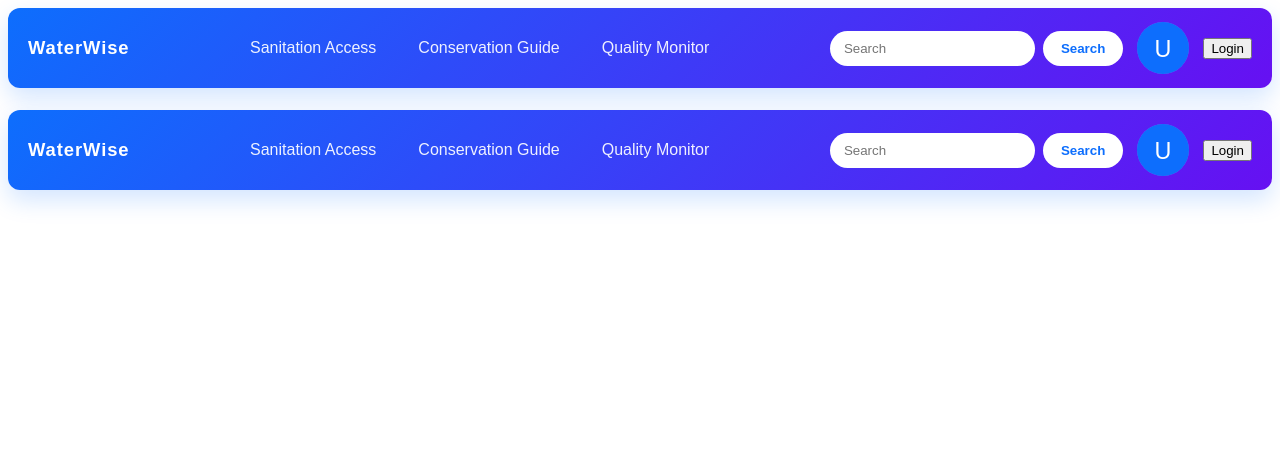
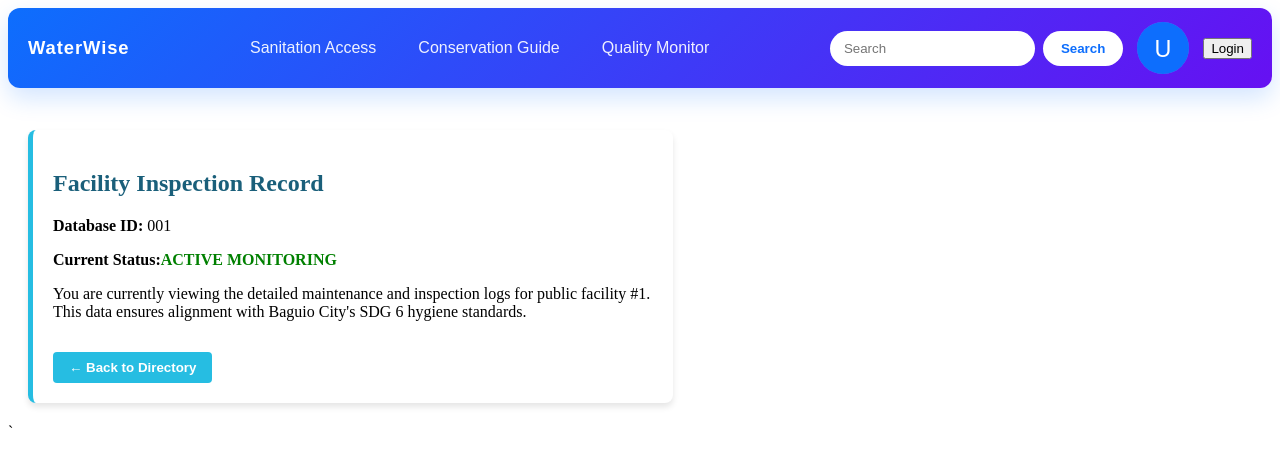
Before and after one commit to UBSITPillagaoKobi/appdev1-sdg6-WaterWise, an Angular app: page /facility/1 in a window 1280 px wide. Before the commit this address led to /dashboard. Shown: the top 466 px of the page. Built offline with nearby package versions, Linux system fonts and the light colour scheme.

Commit message:
added content

```diff
--- a/src/app/comps/facility-card/facility-card.html
+++ b/src/app/comps/facility-card/facility-card.html
@@ -10,7 +10,11 @@
         <p><strong>Handwashing:</strong> {{ facility.hasHandwashing ? 'Available' : 'Not Available' }}</p>
         <p><strong>🧹 Maintenance:</strong> {{ facility.maintenanceSchedule }}</p>
       </div>
-      <div class="card-footer">
+      <div class="facility-card shadow-sm">
+      <div class="card-footer" style="display: flex; gap: 10px; justify-content: flex-end; margin-top: 15px;">
+        <button class="btn-outline-cyan" [routerLink]="['/facility', facility.id]">View Details</button>
+
         <button class="btn-outline-cyan" (click)="notifyParent()">View Directions</button>
       </div>
     </div>
+    </div>
--- a/src/app/comps/facility-card/facility-card.ts
+++ b/src/app/comps/facility-card/facility-card.ts
@@ -1,5 +1,6 @@
 import { Component, Input, Output, EventEmitter } from '@angular/core';
 import { CommonModule } from '@angular/common';
+import { RouterModule } from '@angular/router'
 
 export interface PublicFacility {
   id: number;
@@ -13,7 +14,7 @@ export interface PublicFacility {
 @Component({
   selector: 'app-facility-card',
   standalone: true,
-  imports: [CommonModule],
+  imports: [CommonModule, RouterModule],
   templateUrl: './facility-card.html',
   styleUrls: ['./facility-card.css']
 })
--- a/src/app/comps/facility-detail/facility-detail.html
+++ b/src/app/comps/facility-detail/facility-detail.html
@@ -1 +1,15 @@
-<p>facility-detail works!</p>
+<div style="padding: 20px;">
+      <div style="background: white; padding: 20px; border-radius: 8px; border-left: 5px solid #26BDE2; max-width: 600px; box-shadow: 0 4px 6px rgba(0,0,0,0.1);">
+        <h2 style="color: #1a5f7a;">Facility Inspection Record</h2>
+
+        <p><strong>Database ID:</strong> {{ facilityId | number:'3.0-0' }}</p>
+        <p><strong>Current Status:</strong> <span style="color: green; font-weight: bold;">{{ 'active monitoring' | uppercase }}</span></p>
+
+        <p style="margin-top: 15px;">You are currently viewing the detailed maintenance and inspection logs for public facility #{{ facilityId }}. This data ensures alignment with Baguio City's SDG 6 hygiene standards.</p>
+
+        <button [routerLink]="['/sanitation']" style="margin-top: 15px; padding: 8px 16px; background: #26BDE2; color: white; border: none; border-radius: 4px; cursor: pointer; font-weight: bold;">
+          ← Back to Directory
+        </button>
+      </div>
+    </div>
+  `
--- a/src/app/comps/facility-detail/facility-detail.ts
+++ b/src/app/comps/facility-detail/facility-detail.ts
@@ -1,11 +1,22 @@
-import { Component } from '@angular/core';
+import { Component, inject, OnInit } from '@angular/core';
+import { CommonModule } from '@angular/common';
+import { ActivatedRoute, RouterModule } from '@angular/router';
 
 @Component({
   selector: 'app-facility-detail',
-  imports: [],
+  standalone: true,
+  imports: [CommonModule, RouterModule],
   templateUrl: './facility-detail.html',
-  styleUrl: './facility-detail.css',
+  styleUrls: ['./facility-detail.css']
 })
-export class FacilityDetail {
+export class FacilityDetailComponent implements OnInit {
+  private route = inject(ActivatedRoute);
 
+  facilityId: number | null = null;
+
+  ngOnInit() {
+    this.route.paramMap.subscribe(params => {
+      this.facilityId = Number(params.get('id'));
+    });
+  }
 }
```
Also changed, not shown: src/app/app.routes.ts (+13 -14 lines).
